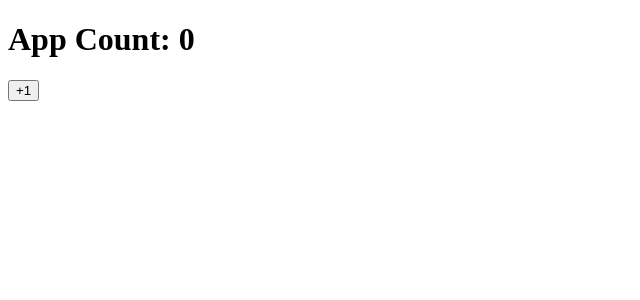
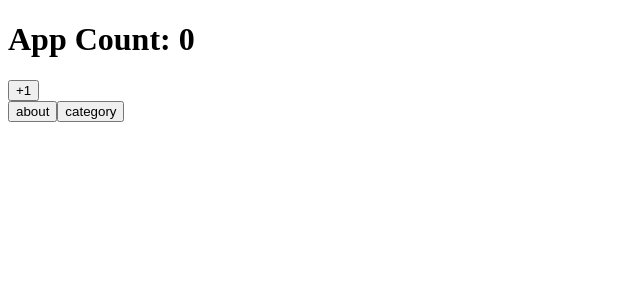
Before and after one commit to coderhzy/webapck, a React app: page / in a window 1280 px wide. Shown: the top 300 px of the page, without its empty margins (0-640 px from the left). Built offline with nearby package versions, Linux system fonts and the light colour scheme; no server answers.

Commit message:
(webpack配置路由懒加载):  webpack配置路由懒加载

```diff
--- a/src/main.js
+++ b/src/main.js
@@ -28,3 +28,23 @@ import axios from 'axios'
 axios.get('/api/users/list').then(res => {
     console.log(res.data);
 })
+
+
+const btn1 = document.createElement('button')
+const btn2 = document.createElement('button')
+btn1.textContent = 'about'
+btn2.textContent = 'category'
+document.body.appendChild(btn1)
+document.body.appendChild(btn2)
+
+btn1.onclick = () => {
+    import('./router/about').then(res => {
+        console.log(res);
+    })
+}
+
+btn2.onclick = () => {
+    import('./router/category').then(res => {
+        console.log(res);
+    })
+}
--- /dev/null
+++ b/src/router/about.js
@@ -0,0 +1,3 @@
+const h1 = document.createElement('h1');
+h1.textContent = 'About';
+document.body.appendChild(h1);
--- /dev/null
+++ b/src/router/category.js
@@ -0,0 +1,3 @@
+const h2 = document.createElement('h2');
+h2.textContent = 'Category';
+document.body.appendChild(h2);
```
Also changed, not shown: 4 other files (tests, documents, lock files or other folders).
